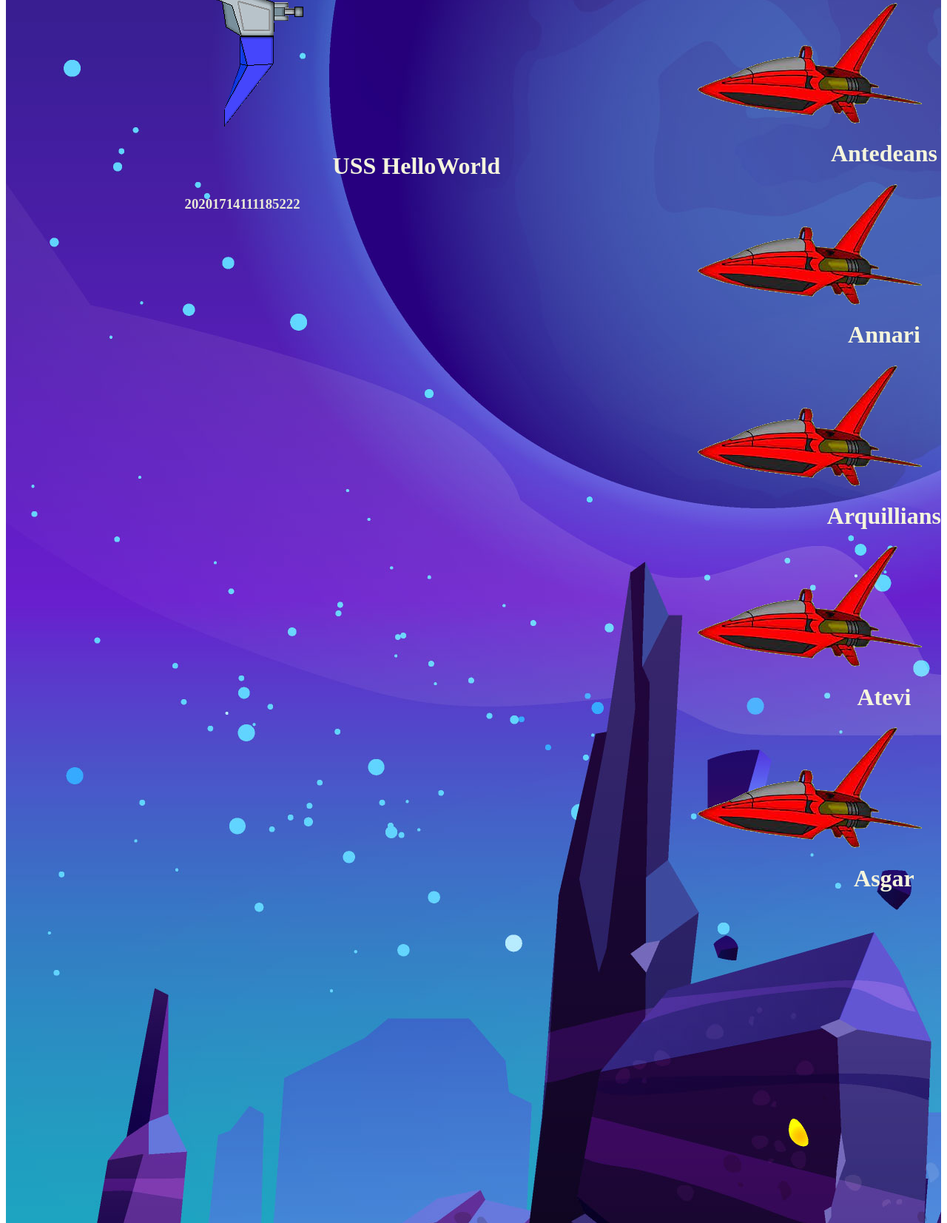
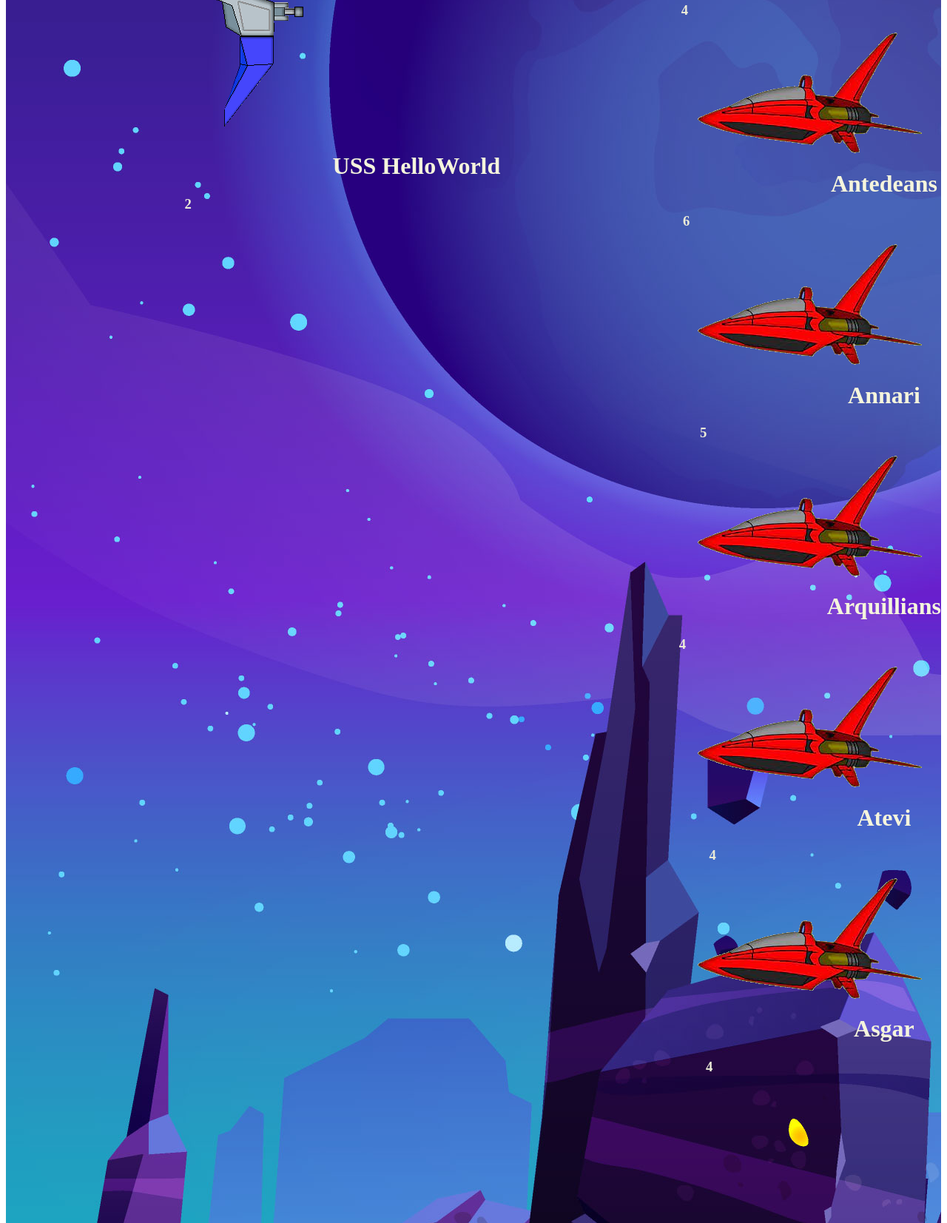
Before and after one commit to Bsmith86/Module1, a plain HTML site: page index.html in a window 1280 px wide. Shown: the part 322-1975 px from the top of the page at 74% size. Drawn offline with Linux system fonts and the light colour scheme.

Commit message:
Hull values now visible

```diff
--- a/index.html
+++ b/index.html
@@ -31,31 +31,31 @@
         <img id="alien2" src="./images/enemy_ship.png" alt="enemy ship">
         <div class="ship-data">
             <h1>Antedeans</h1>
-            <h3 class="aHull1" id="ship2-hull"></h3>
+            <h3 class="aHull" id="ship2-hull"></h3>
         </div>
 
         <img src="./images/enemy_ship.png" alt="enemy ship">
         <div class="ship-data">
             <h1>Annari</h1>
-            <h3 class="aHull2" id="ships3-hull"></h3>
+            <h3 class="aHull" id="ships3-hull"></h3>
         </div>
 
         <img src="./images/enemy_ship.png" alt="enemy ship">
         <div class="ship-data">
             <h1>Arquillians</h1>
-            <h3 class="aHull3" id="ships3-hull"></h3>
+            <h3 class="aHull" id="ships3-hull"></h3>
         </div>
 
         <img src="./images/enemy_ship.png" alt="enemy ship">
         <div class="ship-data">
             <h1>Atevi</h1>
-            <h3 class="aHull4" id="ships3-hull"></h3>
+            <h3 class="aHull" id="ships3-hull"></h3>
         </div>
 
         <img src="./images/enemy_ship.png" alt="enemy ship">
         <div class="ship-data">
             <h1>Asgar</h1>
-            <h3 class="aHull5" id="ships3-hull"></h3>
+            <h3 class="aHull" id="ships3-hull"></h3>
         </div>
 
     </div>
--- a/script.js
+++ b/script.js
@@ -91,19 +91,26 @@ console.log(myAlienShips);
 // let myShip = document.getElementById('my-ship');
 // let alien1 = document.getElementById('alien1');
 // let ship1Hull = document.getElementById('ship1Hull');
+
 const showHull = () => {
   let life = document.querySelector(".hull");
-  life.append(me.hull)
+  life.textContent = me.hull
 
 };
 
-// const aHp = () => {
-//   let health = document.querySelector(".aHull");
-//   health.replaceWith(ship.aHull);
-// };
+const aHp = () => {
+  let alienHulls = document.querySelectorAll('.aHull')
+
+  alienHulls.forEach((element, index) => {
+    element.textContent = myAlienShips.ships[index].hull
+
+  });
+
+  // health.textContent = ship.aHull;
+};
 const saveEarth = () => {
    showHull();
-  //  aHp();
+   aHp();
   let ships = myAlienShips.ships;
 
   for (let i = 0; i < ships.length; i++) {
```
